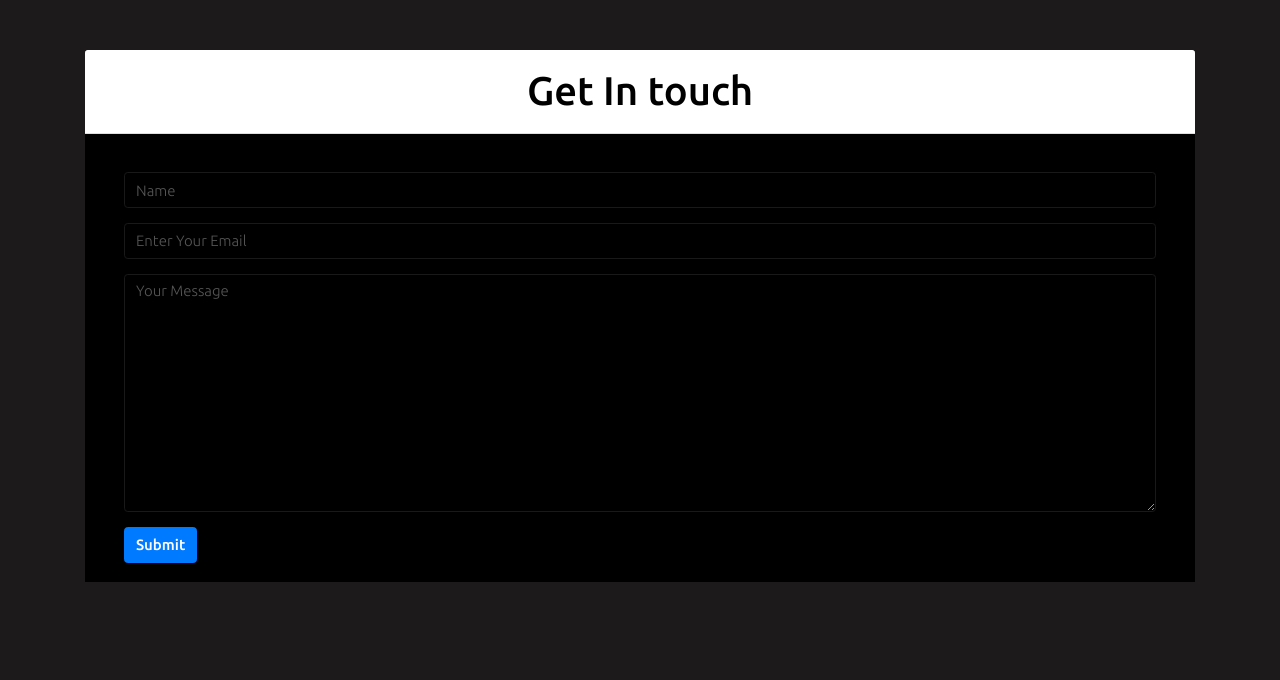
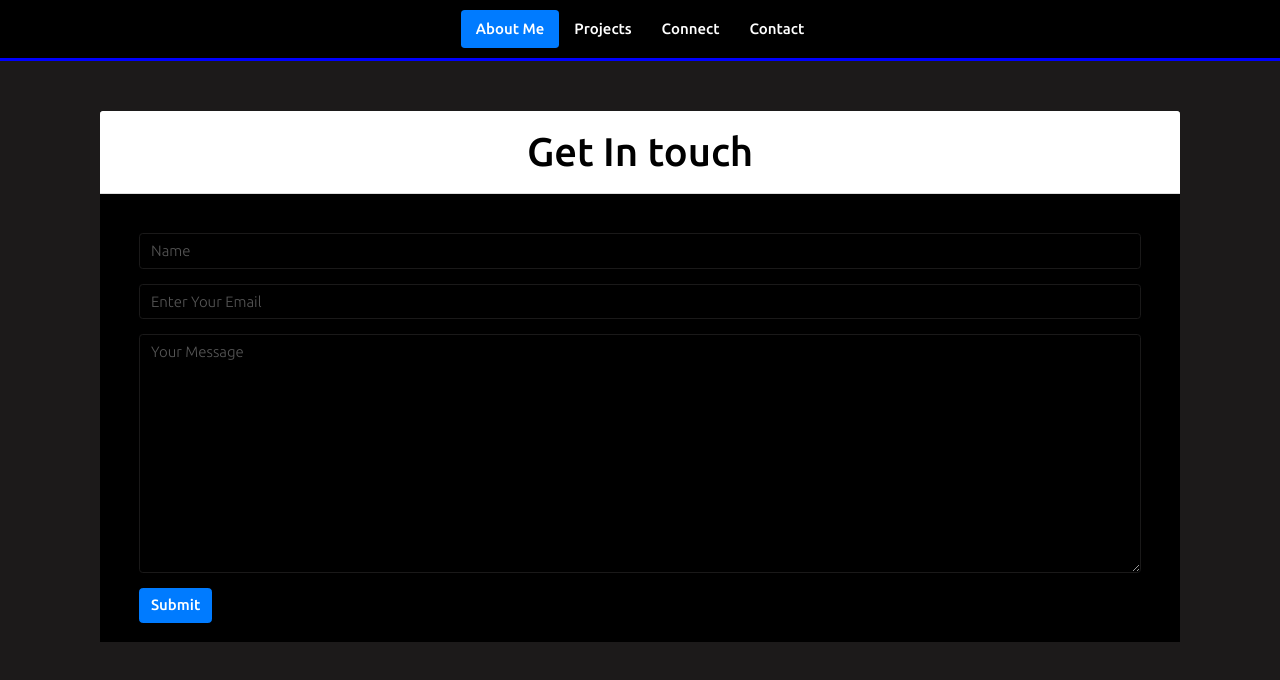
Before and after one commit to GauravGhost/Sign_up, a plain HTML site: page index.html in a window 1280 px wide. Drawn offline with nearby package versions, Linux system fonts and the light colour scheme.

Commit message:
completed all code

```diff
--- a/css/sign_up.css
+++ b/css/sign_up.css
@@ -3,18 +3,33 @@ body{
     font-family: 'Ubuntu', sans-serif;
 }
 
+ /* Navigation */
+
+.nav_bar{
+    padding: 10px 0 10px 0;
+    border-bottom: solid;
+    border-bottom-color: blue;
+}
+
+ /* sign up container css */
+
 .sign-up_container{
     margin-top: 50px;
+}
+
+ /* Title css */
+
+.title-head{
+    background-color: white;
+    text-align: center;
+    font-size: 40px;
 }
 
 .card_body{
     margin: 20px;
 }
-.title-head{
-    background-color: white;
-    text-align: center;
-    font-size: 40px;
-}
+
+/* Empty box warining css */
 
 .invalid-feedback{
     padding: 10px;
@@ -25,11 +40,14 @@ body{
     background-color: rgb(253, 216, 222);
 }
 
+
 .form-control::-webkit-input-placeholder {
   color: rgba(255, 255, 255, 0.336);
   font-weight: 100;
 }
 
+ /* Input border color */
+
 input[type=text],textarea[type=text]{
     border-color:rgb(26, 25, 25);
 }
--- a/index.html
+++ b/index.html
@@ -4,19 +4,47 @@
 <head>
     <meta charset="UTF-8">
     <meta name="viewport" content="width=device-width, initial-scale=1.0">
+    <!-- Google font link  -->
     <link href="https://fonts.googleapis.com/css2?family=Ubuntu:wght@300;500&display=swap" rel="stylesheet">
+    <!-- Bootstrap css link  -->
     <link rel="stylesheet" href="https://cdn.jsdelivr.net/npm/bootstrap@4.5.3/dist/css/bootstrap.min.css"
         integrity="sha384-TX8t27EcRE3e/ihU7zmQxVncDAy5uIKz4rEkgIXeMed4M0jlfIDPvg6uqKI2xXr2" crossorigin="anonymous">
+    <!-- W3 school css link  -->
+    <link rel="stylesheet" href="https://www.w3schools.com/w3css/4/w3.css">
+    <!-- custom css  -->
+    <link rel="stylesheet" href="css/sign_up.css">
+
+    <!-- Bootstrap script file  -->
     <script src="https://ajax.googleapis.com/ajax/libs/jquery/3.5.1/jquery.min.js"></script>
     <script src="https://cdnjs.cloudflare.com/ajax/libs/popper.js/1.16.0/umd/popper.min.js"></script>
     <script src="https://maxcdn.bootstrapcdn.com/bootstrap/4.5.2/js/bootstrap.min.js"></script>
-    <link rel="stylesheet" href="https://www.w3schools.com/w3css/4/w3.css">
-    <link rel="stylesheet" href="css/sign_up.css">
     <title>Sign_up</title>
 </head>
 
 <body>
-    <div class="container sign-up_container">
+    <section class="Navigation">
+        <ul class="nav nav-pills text-white w3-black justify-content-center nav_bar">
+            <li class="nav-item">
+              <a class="nav-link active" data-toggle="pill" href="#About_me">About Me</a>
+            </li>
+            <li class="nav-item">
+              <a class="nav-link" data-toggle="pill" href="#Projects">Projects</a>
+            </li>
+            <li class="nav-item">
+              <a class="nav-link" data-toggle="pill" href="#Connect">Connect</a>
+            </li>
+            <li class="nav-item">
+              <a class="nav-link" data-toggle="pill" href="#Contact">Contact</a>
+            </li>
+          </ul>
+
+          <!-- Nav Tab  -->
+          <div class="tab-content">
+
+              <!-- Start of About me Section -->
+
+            <div class="tab-pane container active" id="About_me">
+                <div class="container sign-up_container">
         <div class="w3-black w3-text-black">
             <div class="card-header text-black title-head">Get In touch</div>
             <div class="card-body w3-black card_body">
@@ -38,6 +66,27 @@
             </div>
         </div>
     </div>
+            </div>
+
+            <!-- End of about me section -->
+            <!-- Start of Projects section -->
+
+            <div class="tab-pane container fade" id="Projects">Comming soon...</div>
+
+            <!-- End of Project section -->
+            <!-- Start of Connect section -->
+
+            <div class="tab-pane container fade" id="Connect">Comming soon...</div>
+
+            <!-- End of Connect section  -->
+            <!-- Start of Contact section -->
+
+            <div class="tab-pane container fade" id="Contact">Comming soon...</div>
+
+            <!-- End of Contact section  -->
+          </div>
+    </section>
+
     <script src="js/sign_up.js"></script>
 </body>
 
```
